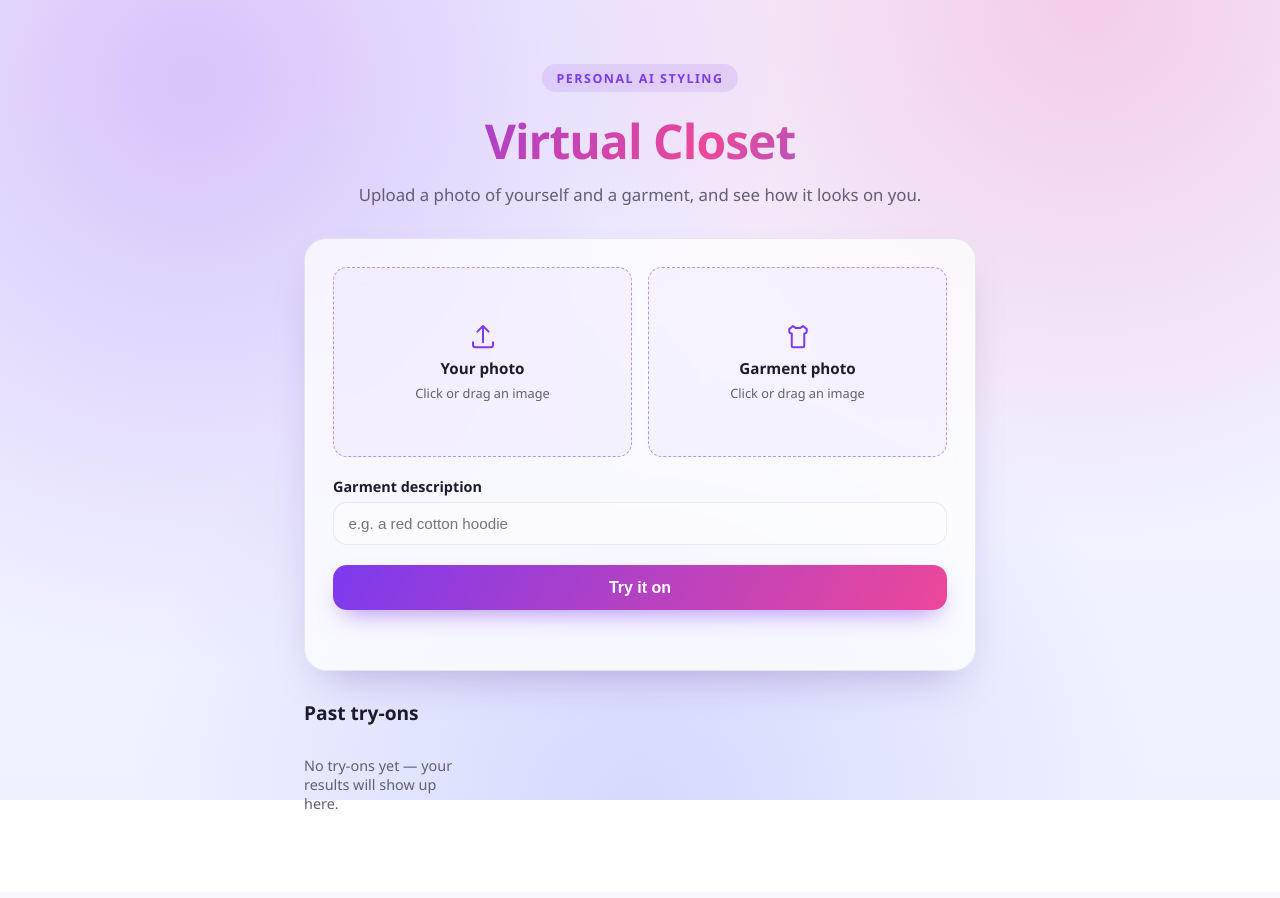
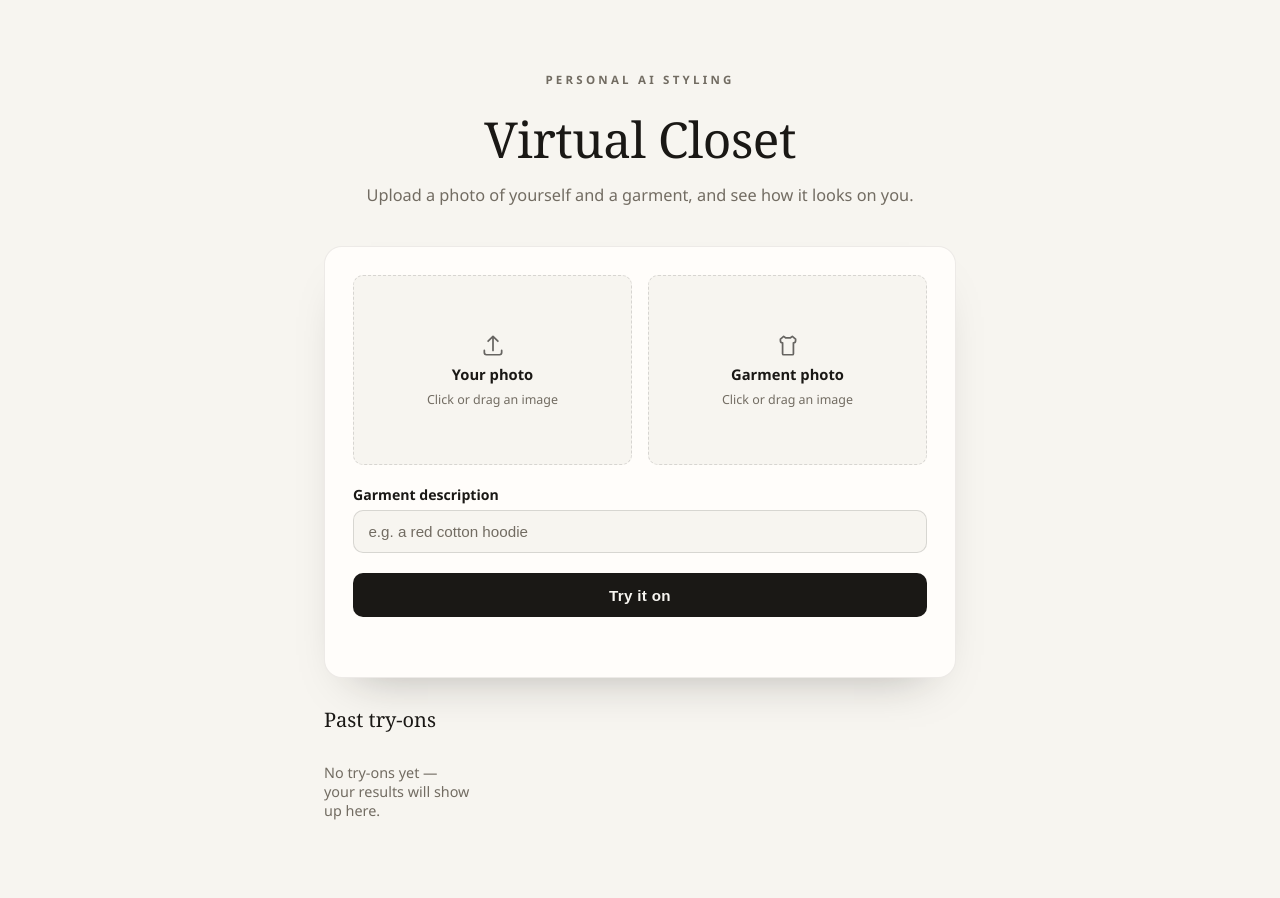
Before and after one commit to Ahmedkemad/Virtual-Closet, a Flask app: page / in a window 1280 px wide. Before the commit the page ends 810 px from the top, so only its background shows below. Run offline with Flask 3, Linux system fonts and the light colour scheme.

Commit message:
Restyle UI with a calmer, monochrome editorial look
Replaces the purple/pink gradient theme with a cream/white/black/grey
palette, a serif headline, and hairline borders for a more classic,
understated feel. Adapts the same way to light/dark mode.

```diff
--- a/static/css/style.css
+++ b/static/css/style.css
@@ -1,29 +1,27 @@
 :root {
   color-scheme: light dark;
-  --bg: #f5f3ff;
-  --bg-2: #eef2ff;
-  --surface: rgba(255, 255, 255, 0.72);
-  --surface-border: rgba(15, 23, 42, 0.08);
-  --text: #1e1b2e;
-  --text-muted: #625d76;
-  --accent-1: #7c3aed;
-  --accent-2: #ec4899;
-  --accent-3: #6366f1;
-  --shadow: 0 20px 45px -20px rgba(76, 29, 149, 0.35);
-  --radius-lg: 22px;
-  --radius-md: 14px;
+  --paper: #f7f5f0;
+  --paper-card: #fffdfa;
+  --ink: #1a1815;
+  --ink-muted: #726c62;
+  --border: rgba(26, 24, 21, 0.14);
+  --border-soft: rgba(26, 24, 21, 0.08);
+  --shadow: 0 24px 48px -30px rgba(26, 24, 21, 0.35);
+  --radius-lg: 18px;
+  --radius-md: 10px;
+  --serif: Georgia, "Iowan Old Style", "Times New Roman", serif;
   font-family: "Segoe UI", system-ui, -apple-system, "Helvetica Neue", Arial, sans-serif;
 }
 
 @media (prefers-color-scheme: dark) {
   :root {
-    --bg: #120f1c;
-    --bg-2: #1a1530;
-    --surface: rgba(30, 25, 48, 0.7);
-    --surface-border: rgba(255, 255, 255, 0.08);
-    --text: #f1edfb;
-    --text-muted: #a79fc2;
-    --shadow: 0 25px 50px -20px rgba(0, 0, 0, 0.6);
+    --paper: #151412;
+    --paper-card: #1d1c19;
+    --ink: #f3f1ea;
+    --ink-muted: #a39c8f;
+    --border: rgba(243, 241, 234, 0.14);
+    --border-soft: rgba(243, 241, 234, 0.08);
+    --shadow: 0 24px 48px -28px rgba(0, 0, 0, 0.6);
   }
 }
 
@@ -34,61 +32,45 @@
 body {
   margin: 0;
   min-height: 100vh;
-  color: var(--text);
+  color: var(--ink);
+  background: var(--paper);
   position: relative;
-  overflow-x: hidden;
-}
-
-.backdrop {
-  position: fixed;
-  inset: 0;
-  z-index: -1;
-  background:
-    radial-gradient(circle at 15% 10%, color-mix(in srgb, var(--accent-1) 25%, transparent), transparent 45%),
-    radial-gradient(circle at 85% 0%, color-mix(in srgb, var(--accent-2) 22%, transparent), transparent 40%),
-    radial-gradient(circle at 50% 100%, color-mix(in srgb, var(--accent-3) 18%, transparent), transparent 50%),
-    linear-gradient(180deg, var(--bg), var(--bg-2));
 }
 
 header {
-  max-width: 720px;
+  max-width: 680px;
   margin: 0 auto;
-  padding: 4rem 1.5rem 2rem;
+  padding: 4.5rem 1.5rem 2.5rem;
   text-align: center;
 }
 
 .eyebrow {
-  display: inline-block;
-  font-size: 0.78rem;
+  display: block;
+  font-size: 0.72rem;
   font-weight: 600;
-  letter-spacing: 0.12em;
+  letter-spacing: 0.28em;
   text-transform: uppercase;
-  color: var(--accent-1);
-  background: color-mix(in srgb, var(--accent-1) 12%, transparent);
-  padding: 0.35rem 0.9rem;
-  border-radius: 999px;
-  margin-bottom: 1rem;
+  color: var(--ink-muted);
+  margin-bottom: 1.1rem;
 }
 
 header h1 {
-  font-size: clamp(2.2rem, 5vw, 3rem);
-  margin: 0 0 0.6rem;
-  background: linear-gradient(120deg, var(--accent-1), var(--accent-2) 60%, var(--accent-3));
-  -webkit-background-clip: text;
-  background-clip: text;
-  color: transparent;
-  font-weight: 800;
-  letter-spacing: -0.02em;
+  font-family: var(--serif);
+  font-size: clamp(2.3rem, 5vw, 3.1rem);
+  margin: 0 0 0.7rem;
+  color: var(--ink);
+  font-weight: 500;
+  letter-spacing: -0.01em;
 }
 
 header p {
-  color: var(--text-muted);
-  font-size: 1.05rem;
+  color: var(--ink-muted);
+  font-size: 1.02rem;
   margin: 0;
 }
 
 main {
-  max-width: 720px;
+  max-width: 680px;
   margin: 0 auto;
   padding: 0 1.5rem 4rem;
   display: flex;
@@ -97,11 +79,10 @@ main {
 }
 
 .card {
-  background: var(--surface);
-  border: 1px solid var(--surface-border);
+  background: var(--paper-card);
+  border: 1px solid var(--border-soft);
   border-radius: var(--radius-lg);
   box-shadow: var(--shadow);
-  backdrop-filter: blur(18px);
   padding: 1.75rem;
 }
 
@@ -120,26 +101,26 @@ main {
 
 .dropzone {
   position: relative;
-  border: 1.5px dashed color-mix(in srgb, var(--accent-1) 45%, var(--surface-border));
+  border: 1.5px dashed var(--border);
   border-radius: var(--radius-md);
   min-height: 190px;
   overflow: hidden;
-  transition: border-color 0.2s ease, background-color 0.2s ease, transform 0.15s ease;
-  background: color-mix(in srgb, var(--accent-1) 4%, transparent);
+  transition: border-color 0.2s ease, background-color 0.2s ease;
+  background: var(--paper);
 }
 
 .dropzone:hover {
-  border-color: var(--accent-1);
-  transform: translateY(-1px);
+  border-color: var(--ink);
 }
 
 .dropzone.drag-over {
-  border-color: var(--accent-2);
-  background: color-mix(in srgb, var(--accent-2) 8%, transparent);
+  border-color: var(--ink);
+  background: var(--border-soft);
 }
 
 .dropzone.has-image {
   border-style: solid;
+  border-color: var(--border);
 }
 
 .dropzone input[type="file"] {
@@ -165,19 +146,21 @@ main {
 }
 
 .dz-icon {
-  width: 30px;
-  height: 30px;
-  color: var(--accent-1);
+  width: 26px;
+  height: 26px;
+  color: var(--ink);
+  opacity: 0.65;
 }
 
 .dz-label {
   font-weight: 600;
-  font-size: 0.95rem;
+  font-size: 0.92rem;
+  color: var(--ink);
 }
 
 .dz-hint {
-  font-size: 0.8rem;
-  color: var(--text-muted);
+  font-size: 0.78rem;
+  color: var(--ink-muted);
 }
 
 .dropzone-inner.has-preview {
@@ -193,11 +176,11 @@ main {
 .dropzone-inner.has-preview .dz-label {
   align-self: flex-start;
   margin-top: auto;
-  background: rgba(0, 0, 0, 0.55);
-  color: #fff;
+  background: rgba(26, 24, 21, 0.72);
+  color: #fdfcfa;
   padding: 0.3rem 0.6rem;
   border-radius: 999px;
-  font-size: 0.75rem;
+  font-size: 0.72rem;
 }
 
 .field {
@@ -209,32 +192,37 @@ main {
 
 label {
   font-weight: 600;
-  font-size: 0.9rem;
+  font-size: 0.88rem;
 }
 
 input[type="text"] {
   padding: 0.75rem 0.9rem;
   border-radius: var(--radius-md);
-  border: 1px solid var(--surface-border);
-  background: color-mix(in srgb, var(--surface) 60%, transparent);
-  color: var(--text);
+  border: 1px solid var(--border);
+  background: var(--paper);
+  color: var(--ink);
   font-size: 0.95rem;
   outline: none;
   transition: border-color 0.2s ease, box-shadow 0.2s ease;
 }
 
+input[type="text"]::placeholder {
+  color: var(--ink-muted);
+}
+
 input[type="text"]:focus {
-  border-color: var(--accent-1);
-  box-shadow: 0 0 0 3px color-mix(in srgb, var(--accent-1) 20%, transparent);
+  border-color: var(--ink);
+  box-shadow: 0 0 0 3px var(--border-soft);
 }
 
 button#submit-btn {
   width: 100%;
   padding: 0.85rem 1.2rem;
-  font-size: 1rem;
-  font-weight: 700;
-  color: #fff;
-  background: linear-gradient(120deg, var(--accent-1), var(--accent-2));
+  font-size: 0.95rem;
+  font-weight: 600;
+  letter-spacing: 0.02em;
+  color: var(--paper);
+  background: var(--ink);
   border: none;
   border-radius: var(--radius-md);
   cursor: pointer;
@@ -242,27 +230,24 @@ button#submit-btn {
   align-items: center;
   justify-content: center;
   gap: 0.6rem;
-  box-shadow: 0 12px 25px -10px color-mix(in srgb, var(--accent-1) 60%, transparent);
-  transition: transform 0.15s ease, box-shadow 0.15s ease, opacity 0.15s ease;
+  transition: opacity 0.15s ease, transform 0.15s ease;
 }
 
 button#submit-btn:hover {
-  transform: translateY(-1px);
-  box-shadow: 0 16px 30px -10px color-mix(in srgb, var(--accent-1) 70%, transparent);
+  opacity: 0.88;
 }
 
 button#submit-btn:disabled {
-  opacity: 0.75;
+  opacity: 0.6;
   cursor: progress;
-  transform: none;
 }
 
 .btn-spinner {
-  width: 16px;
-  height: 16px;
+  width: 15px;
+  height: 15px;
   border-radius: 50%;
-  border: 2px solid rgba(255, 255, 255, 0.4);
-  border-top-color: #fff;
+  border: 2px solid color-mix(in srgb, var(--paper) 40%, transparent);
+  border-top-color: var(--paper);
   display: none;
   animation: spin 0.7s linear infinite;
 }
@@ -280,24 +265,27 @@ button#submit-btn.loading .btn-spinner {
 #status {
   margin: 0.9rem 0 0;
   min-height: 1.2em;
-  font-size: 0.9rem;
-  color: var(--text-muted);
+  font-size: 0.88rem;
+  color: var(--ink-muted);
   text-align: center;
 }
 
 #status.error {
-  color: #e11d48;
+  color: #a3402f;
 }
 
 #result h2,
 #history h2 {
+  font-family: var(--serif);
+  font-weight: 500;
   margin: 0 0 1rem;
-  font-size: 1.2rem;
+  font-size: 1.25rem;
 }
 
 #result img {
   width: 100%;
   border-radius: var(--radius-md);
+  border: 1px solid var(--border-soft);
   display: block;
   animation: reveal 0.4s ease;
 }
@@ -326,14 +314,14 @@ button#submit-btn.loading .btn-spinner {
 .history-item {
   border-radius: var(--radius-md);
   overflow: hidden;
-  background: var(--surface);
-  border: 1px solid var(--surface-border);
+  background: var(--paper-card);
+  border: 1px solid var(--border-soft);
   box-shadow: var(--shadow);
-  transition: transform 0.2s ease, box-shadow 0.2s ease;
+  transition: transform 0.2s ease;
 }
 
 .history-item:hover {
-  transform: translateY(-4px);
+  transform: translateY(-3px);
 }
 
 .history-item img {
@@ -344,16 +332,16 @@ button#submit-btn.loading .btn-spinner {
 }
 
 .history-item p {
-  font-size: 0.82rem;
+  font-size: 0.8rem;
   margin: 0;
   padding: 0.5rem 0.65rem;
-  color: var(--text-muted);
+  color: var(--ink-muted);
   white-space: nowrap;
   overflow: hidden;
   text-overflow: ellipsis;
 }
 
 .empty-state {
-  color: var(--text-muted);
+  color: var(--ink-muted);
   font-size: 0.9rem;
 }
--- a/templates/index.html
+++ b/templates/index.html
@@ -7,8 +7,6 @@
   <link rel="stylesheet" href="/static/css/style.css" />
 </head>
 <body>
-  <div class="backdrop"></div>
-
   <header>
     <span class="eyebrow">Personal AI Styling</span>
     <h1>Virtual Closet</h1>
```
